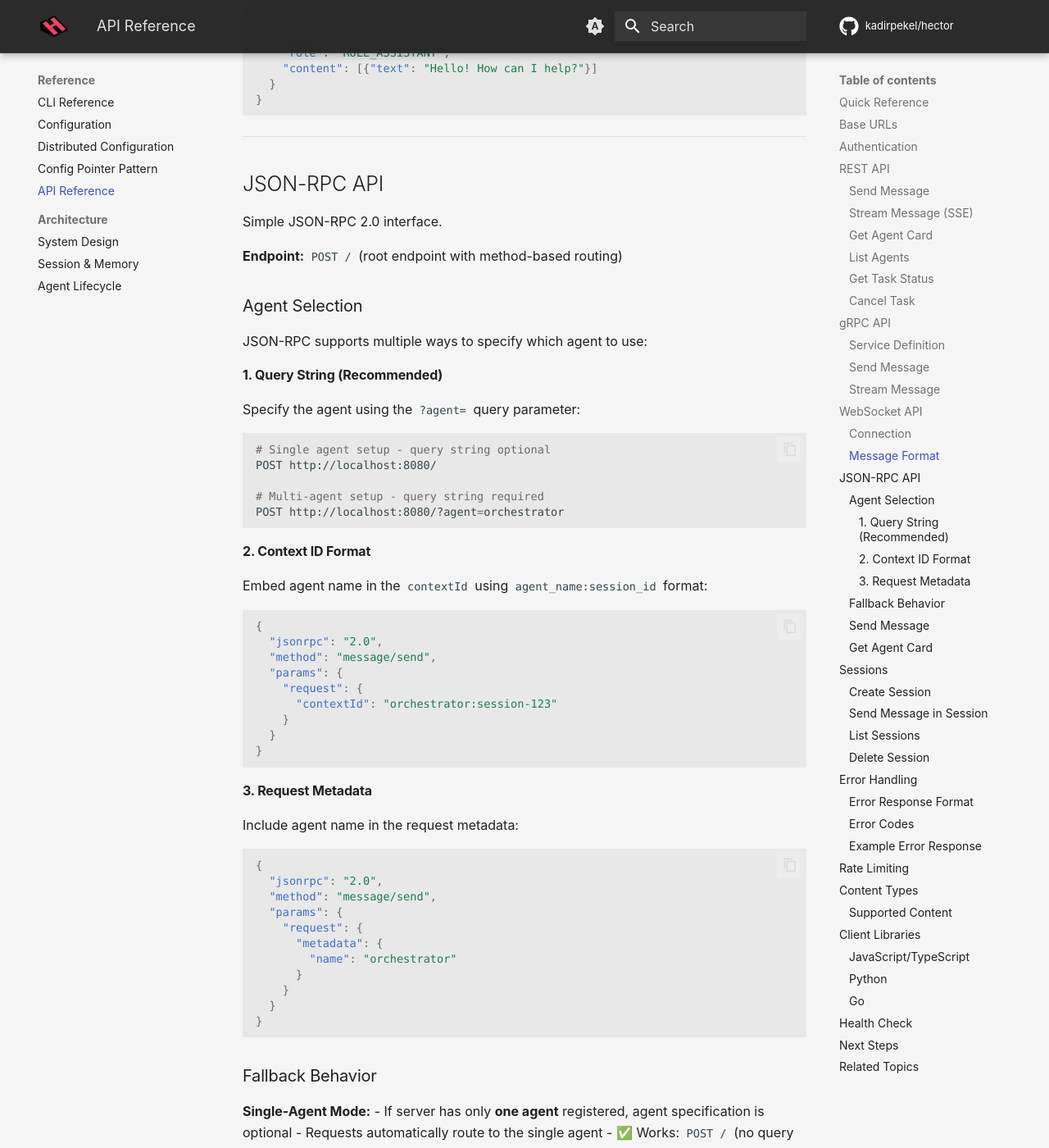
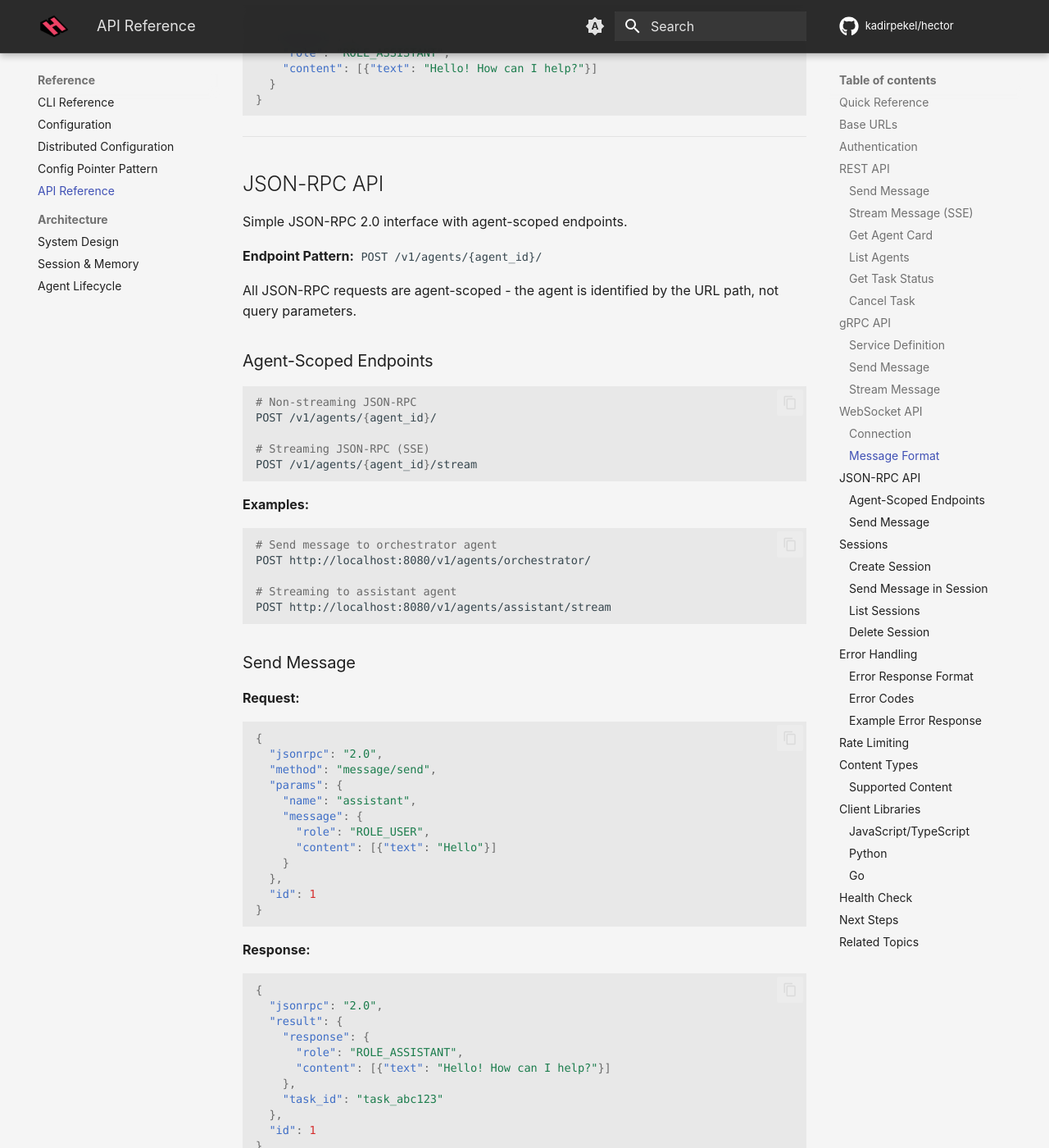
Before and after one commit to kadirpekel/hector, an MkDocs documentation site: the page built from docs/reference/api.md, in a window 1280 px wide and 1400 px high, scrolled down 8819 px. Shown: the whole window at 82% size. Built offline with MkDocs 1.6.1 and Material for MkDocs 9.7.7, drawn with Linux system fonts in a browser that asks for light colours; comment, search, counter and statistics services are not loaded; some of the changed text lies outside the part shown.

Commit message:
completely moved to agent scoped url structure

````diff
--- a/docs/reference/api.md
+++ b/docs/reference/api.md
@@ -424,72 +424,30 @@ ws.onclose = () => {
 
 ## JSON-RPC API
 
-Simple JSON-RPC 2.0 interface.
+Simple JSON-RPC 2.0 interface with agent-scoped endpoints.
 
-**Endpoint:** `POST /` (root endpoint with method-based routing)
+**Endpoint Pattern:** `POST /v1/agents/{agent_id}/`
 
-### Agent Selection
+All JSON-RPC requests are agent-scoped - the agent is identified by the URL path, not query parameters.
 
-JSON-RPC supports multiple ways to specify which agent to use:
-
-#### 1. Query String (Recommended)
-
-Specify the agent using the `?agent=` query parameter:
+### Agent-Scoped Endpoints
 
 ```bash
-# Single agent setup - query string optional
-POST http://localhost:8080/
+# Non-streaming JSON-RPC
+POST /v1/agents/{agent_id}/
 
-# Multi-agent setup - query string required
-POST http://localhost:8080/?agent=orchestrator
+# Streaming JSON-RPC (SSE)
+POST /v1/agents/{agent_id}/stream
 ```
 
-#### 2. Context ID Format
+**Examples:**
+```bash
+# Send message to orchestrator agent
+POST http://localhost:8080/v1/agents/orchestrator/
 
-Embed agent name in the `contextId` using `agent_name:session_id` format:
-
-```json
-{
-  "jsonrpc": "2.0",
-  "method": "message/send",
-  "params": {
-    "request": {
-      "contextId": "orchestrator:session-123"
-    }
-  }
-}
+# Streaming to assistant agent
+POST http://localhost:8080/v1/agents/assistant/stream
 ```
-
-#### 3. Request Metadata
-
-Include agent name in the request metadata:
-
-```json
-{
-  "jsonrpc": "2.0",
-  "method": "message/send",
-  "params": {
-    "request": {
-      "metadata": {
-        "name": "orchestrator"
-      }
-    }
-  }
-}
-```
-
-### Fallback Behavior
-
-**Single-Agent Mode:**
-- If server has only **one agent** registered, agent specification is optional
-- Requests automatically route to the single agent
-- ✅ Works: `POST /` (no query string needed)
-
-**Multi-Agent Mode:**
-- If server has **multiple agents**, agent must be specified
-- Missing agent specification returns error: `"name not specified"`
-- ✅ Works: `POST /?agent=xyz`
-- ❌ Fails: `POST /` (no agent specified)
 
 ### Send Message
 
@@ -527,8 +485,8 @@ Include agent name in the request metadata:
 **Examples:**
 
 ```bash
-# Single-agent setup (no query string needed)
-curl -X POST http://localhost:8080/ \
+# Agent-scoped JSON-RPC
+curl -X POST http://localhost:8080/v1/agents/assistant/ \
   -H "Content-Type: application/json" \
   -d '{
     "jsonrpc": "2.0",
@@ -542,50 +500,21 @@ curl -X POST http://localhost:8080/ \
     "id": 1
   }'
 
-# Multi-agent setup (query string required)
-curl -X POST 'http://localhost:8080/?agent=orchestrator' \
+# Agent-scoped with session context
+curl -X POST http://localhost:8080/v1/agents/orchestrator/ \
   -H "Content-Type: application/json" \
   -d '{
     "jsonrpc": "2.0",
     "method": "message/send",
     "params": {
       "request": {
+        "contextId": "session-123",
         "role": "user",
         "parts": [{"text": "Hello"}]
       }
     },
     "id": 1
   }'
-
-# Alternative: Using contextId
-curl -X POST http://localhost:8080/ \
-  -H "Content-Type: application/json" \
-  -d '{
-    "jsonrpc": "2.0",
-    "method": "message/send",
-    "params": {
-      "request": {
-        "contextId": "orchestrator:session-123",
-        "role": "user",
-        "parts": [{"text": "Hello"}]
-      }
-    },
-    "id": 1
-  }'
-```
-
-### Get Agent Card
-
-**Request:**
-```json
-{
-  "jsonrpc": "2.0",
-  "method": "card/get",
-  "params": {
-    "name": "assistant"
-  },
-  "id": 1
-}
 ```
 
 ---
````
Also changed, not shown: docs/reference/configuration.md (+11 -10 lines), pkg/transport/static/index.html (+18 -32 lines), 5 other files.
